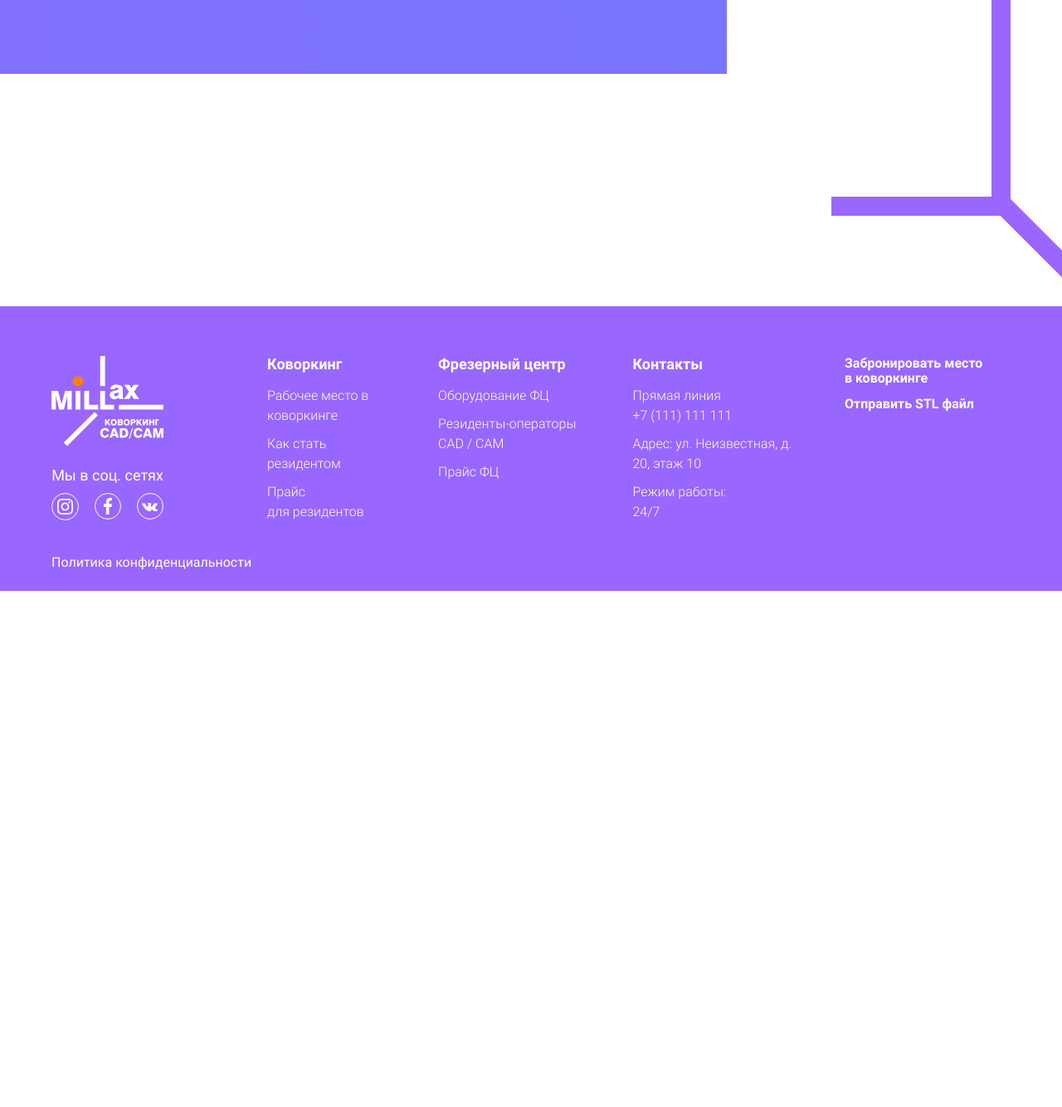
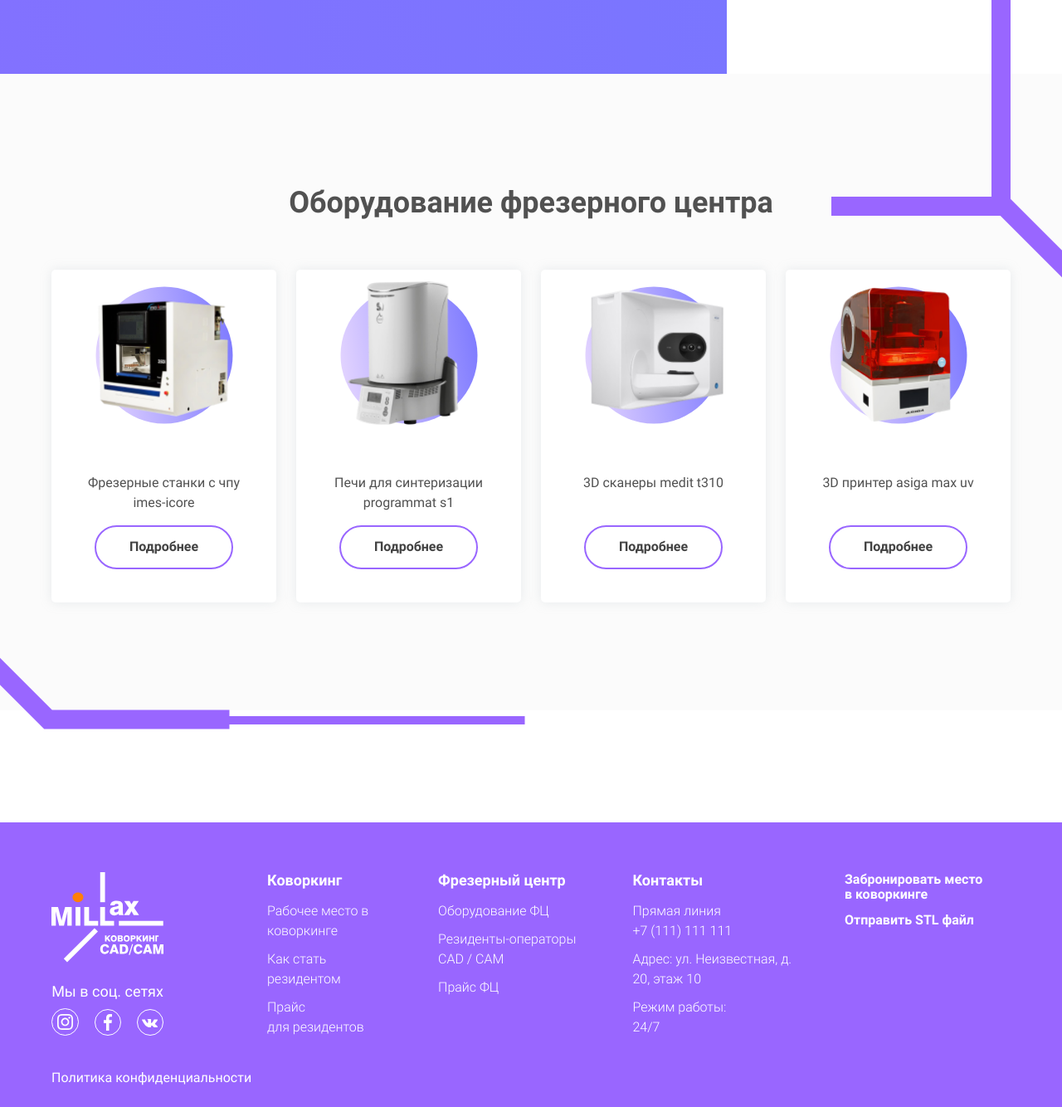
Before and after one commit to acr0matic/MillAX, a PHP site: page /milling in a window 1280 px wide; the page is wider, and only the part inside the window is pictured. Shown: the part 577-1911 px from the top of that part at 83% size. Before the commit the page ends 1289 px from the top of that part, so only its background shows below. Run offline with PHP 8.4, Linux system fonts and the light colour scheme; style sheets or scripts are compiled from the project's sources.

Commit message:
feat: верстка "оборудование"

```diff
--- a/src/milling.php
+++ b/src/milling.php
@@ -107,7 +107,6 @@
             <!-- /.col-6 -->
           </div>
           <!-- /.row -->
-
         </div>
         <!-- /.milling -->
       </div>
@@ -116,7 +115,103 @@
     <!-- /.section -->
 
     <section id="equipment" class="section">
-      <div class="container">
+      <div class="container background">
+        <img class="background__image background__image--milling-2" src="img/pictures/background/4.svg" alt="">
+
+        <h2 class="section__title">Оборудование фрезерного центра</h2>
+
+        <div class="equipment">
+          <div class="row">
+            <div class="col-3">
+              <div class="equipment__item">
+                <div class="equipment__picture">
+                  <img src="img/equipment/1.png" alt="" class="equipment__image">
+                </div>
+                <!-- /.equipment__picture -->
+
+                <div class="equipment__content">
+                  <h3 class="equipment__title">
+                    Фрезерные станки
+                    с чпу imes-icore
+                  </h3>
+
+                  <button class="equipment__button button button-secondary">Подробнее</button>
+                </div>
+                <!-- /.equipment__content -->
+
+                <a href="" class="stretched-link"></a>
+              </div>
+            </div>
+            <!-- /.col-3 -->
+
+            <div class="col-3">
+              <div class="equipment__item">
+                <div class="equipment__picture">
+                  <img src="img/equipment/2.png" alt="" class="equipment__image">
+                </div>
+                <!-- /.equipment__picture -->
+
+                <div class="equipment__content">
+                  <h3 class="equipment__title">
+                    Печи для синтеризации
+                    programmat s1
+                  </h3>
+
+                  <button class="equipment__button button button-secondary">Подробнее</button>
+                </div>
+                <!-- /.equipment__content -->
+
+                <a href="" class="stretched-link"></a>
+              </div>
+            </div>
+            <!-- /.col-3 -->
+
+            <div class="col-3">
+              <div class="equipment__item">
+                <div class="equipment__picture">
+                  <img src="img/equipment/3.png" alt="" class="equipment__image">
+                </div>
+                <!-- /.equipment__picture -->
+
+                <div class="equipment__content">
+                  <h3 class="equipment__title">
+                    3D сканеры medit t310
+                  </h3>
+
+                  <button class="equipment__button button button-secondary">Подробнее</button>
+                </div>
+                <!-- /.equipment__content -->
+
+                <a href="" class="stretched-link"></a>
+              </div>
+            </div>
+            <!-- /.col-3 -->
+
+            <div class="col-3">
+              <div class="equipment__item">
+                <div class="equipment__picture">
+                  <img src="img/equipment/4.png" alt="" class="equipment__image">
+                </div>
+                <!-- /.equipment__picture -->
+
+                <div class="equipment__content">
+                  <h3 class="equipment__title">
+                    3D принтер asiga
+                    max uv
+                  </h3>
+
+                  <button class="equipment__button button button-secondary">Подробнее</button>
+                </div>
+                <!-- /.equipment__content -->
+
+                <a href="" class="stretched-link"></a>
+              </div>
+            </div>
+            <!-- /.col-3 -->
+          </div>
+          <!-- /.row -->
+        </div>
+        <!-- /.equipment -->
 
       </div>
       <!-- /.container -->
--- a/src/scss/base/_helpers.scss
+++ b/src/scss/base/_helpers.scss
@@ -15,3 +15,12 @@
 .jarallax {
   height: 100%;
 }
+
+.stretched-link {
+  position: absolute;
+  z-index: 3;
+  top: 0;
+  right: 0;
+  bottom: 0;
+  left: 0;
+}
--- a/src/scss/components/background/_section-background.scss
+++ b/src/scss/components/background/_section-background.scss
@@ -19,5 +19,10 @@
       right: -186px;
       bottom: -365px;
     }
+
+    &--milling-2 {
+      bottom: -153px;
+      left: -142px;
+    }
   }
 }
--- a/src/scss/components/section/_section.scss
+++ b/src/scss/components/section/_section.scss
@@ -1,5 +1,5 @@
 .section {
-  padding-top: 140px;
+  padding-top: 135px;
 
   &__heading {
     .section__title {
--- a/src/scss/layout/_layout.scss
+++ b/src/scss/layout/_layout.scss
@@ -20,3 +20,4 @@
 @import "pages/coworking/prices";
 
 @import "pages/milling/milling";
+@import "pages/milling/equipment";
--- /dev/null
+++ b/src/scss/layout/pages/milling/_equipment.scss
@@ -0,0 +1,99 @@
+#equipment {
+  background-color: #fbfbfb;
+
+  padding-bottom: 130px;
+}
+
+.equipment {
+  &__item {
+    position: relative;
+
+    @include flex();
+    flex-direction: column;
+
+    height: 100%;
+
+    border-radius: 5px;
+
+    background-color: $palette-white;
+    box-shadow: $shadow-secondary;
+
+    overflow: hidden;
+    text-align: center;
+
+    &:hover {
+      .equipment__picture::after {
+        transform: scale(3, 3) translateX(-25%) translateY(-25%);
+      }
+
+      .equipment__button {
+        background-color: $button-outline--hover;
+        color: $text-white;
+
+        border-color: $button-outline--hover;
+      }
+    }
+  }
+
+  &__picture {
+    position: relative;
+    width: 100%;
+    height: 205px;
+
+    overflow: hidden;
+
+    &::after {
+      content: "";
+      position: absolute;
+      top: 50%;
+      left: 50%;
+
+      width: 165px;
+      height: 165px;
+
+      background-image: linear-gradient(
+        81.1deg,
+        rgba(153, 102, 255, 0.29) 6.15%,
+        #7976ff 100.16%
+      );
+
+      border-radius: 50%;
+
+      transform: translate(-50%, -50%);
+      transition: all 0.2s ease-in-out;
+    }
+  }
+
+  &__image {
+    position: relative;
+    z-index: 1;
+
+    width: 100%;
+    height: 100%;
+
+    object-fit: contain;
+  }
+
+  &__content {
+    @include flex($justify: center);
+    flex-direction: column;
+
+    flex-grow: 1;
+
+    padding: 40px 0;
+  }
+
+  &__title {
+    max-width: 200px;
+    margin-bottom: 15px;
+
+    font-size: $font-size-5;
+    font-weight: $weight-thin;
+
+    line-height: 24px;
+  }
+
+  &__button {
+    margin-top: auto;
+  }
+}
```
Also changed, not shown: src/img/equipment/1.png (added), src/img/equipment/2.png (added), src/img/equipment/3.png (added), src/img/equipment/4.png (added), src/img/pictures/background/4.svg (added).
